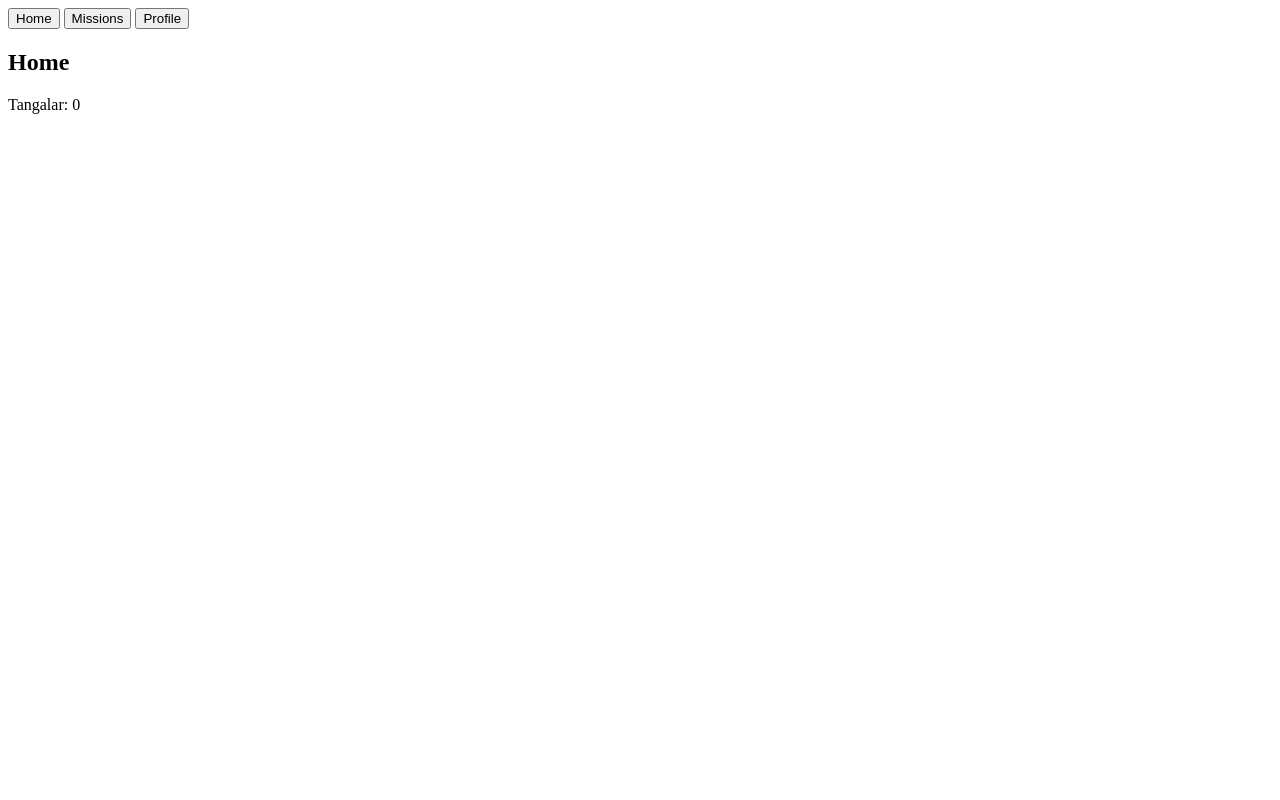
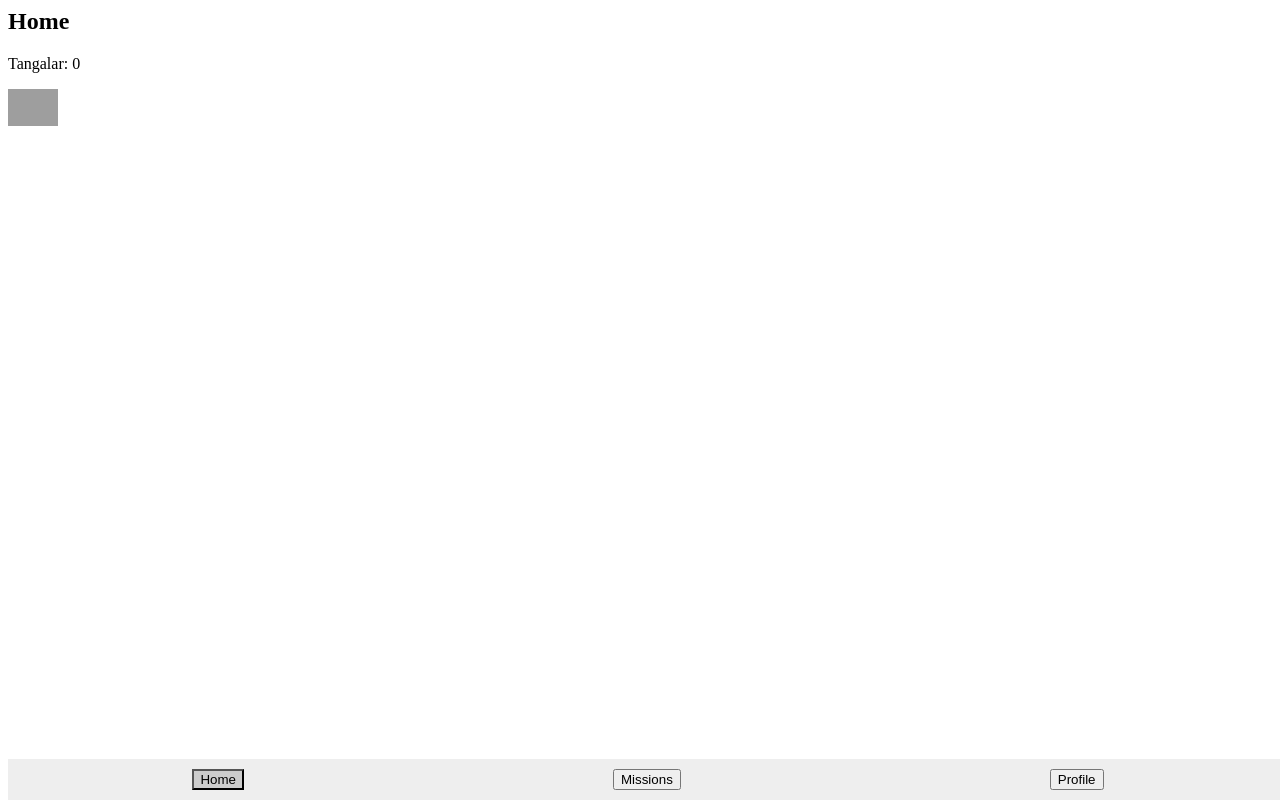
Before and after one commit to 278uzz/clickearn, a plain HTML site: page index.html in a window 1280 px wide. Drawn offline with Linux system fonts and the light colour scheme; grey boxes are pictures that could not be loaded.

Commit message:
Add files via upload

```diff
--- a/index.html
+++ b/index.html
@@ -1,11 +1,11 @@
+<div id="content">
+    <!-- Bo‘lim mazmuni shu yerda chiqadi -->
+</div>
+
 <div class="bottom-nav">
     <button id="home" class="active">Home</button>
     <button id="missions">Missions</button>
     <button id="profile">Profile</button>
-</div>
-
-<div id="content">
-    <!-- Bu yerda Home/Missions/Profile mazmuni chiqadi -->
 </div>
 
 <script>
@@ -15,32 +15,39 @@ function updateCoins() {
     localStorage.setItem('coins', coins);
 }
 
+// Home bo‘limi
 function showHome() {
     document.getElementById("content").innerHTML = `
         <h2>Home</h2>
         <p>Tangalar: <span id="coinsSpan">${coins}</span></p>
+        <img src="https://i.ibb.co/1rF0c6c/coin.png" id="coinImg" style="width:50px;cursor:pointer;" alt="tanga">
     `;
+    document.getElementById("coinImg").onclick = () => {
+        coins += 1;
+        updateCoins();
+        document.getElementById("coinsSpan").textContent = coins;
+    }
 }
 
-function showProfile() {
-    document.getElementById("content").innerHTML = `
-        <h2>Profile</h2>
-        <p>Sizning tangalaringiz: <span id="coinsSpan">${coins}</span></p>
-    `;
-}
-
+// Missions bo‘limi
 function showMissions() {
     document.getElementById("content").innerHTML = `
         <h2>Missions</h2>
-        <p>Tangalar: <span id="coinsSpan">${coins}</span></p>
         <button id="watchAd">Reklama ko‘rish</button>
     `;
     document.getElementById("watchAd").onclick = () => {
         alert("Reklama ko‘rildi! Siz 150 tanga oldingiz.");
         coins += 150;
         updateCoins();
-        document.getElementById("coinsSpan").textContent = coins;
     }
+}
+
+// Profile bo‘limi
+function showProfile() {
+    document.getElementById("content").innerHTML = `
+        <h2>Profile</h2>
+        <p>Profil bo‘limi</p>
+    `;
 }
 
 // Pastki nav tugmalari
@@ -56,3 +63,18 @@ function setActive(activeId) {
 // Dastlab Home ochiladi
 showHome();
 </script>
+
+<style>
+.bottom-nav {
+    position: fixed;
+    bottom: 0;
+    width: 100%;
+    display: flex;
+    justify-content: space-around;
+    background-color: #eee;
+    padding: 10px 0;
+}
+.bottom-nav button.active {
+    background-color: #ccc;
+}
+</style>
```
